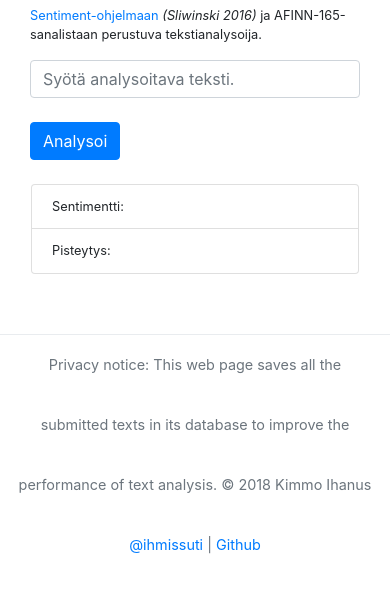
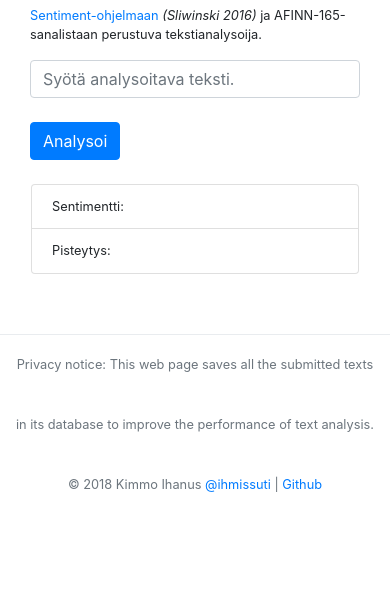
Before and after one commit to ihmissuti/fi-sentiment-analysis, a website: page public/index.html in a window 390 px wide. Shown: the part 76-668 px from the top of the page. Drawn offline with nearby package versions, Linux system fonts and the light colour scheme; no server answers.

Commit message:
small fixes

```diff
--- a/public/style.css
+++ b/public/style.css
@@ -34,4 +34,8 @@
     h1 {
         font-size: 1.6rem;
     }
+
+    .footer{
+        font-size: 0.8rem;
+    }
 }
```
